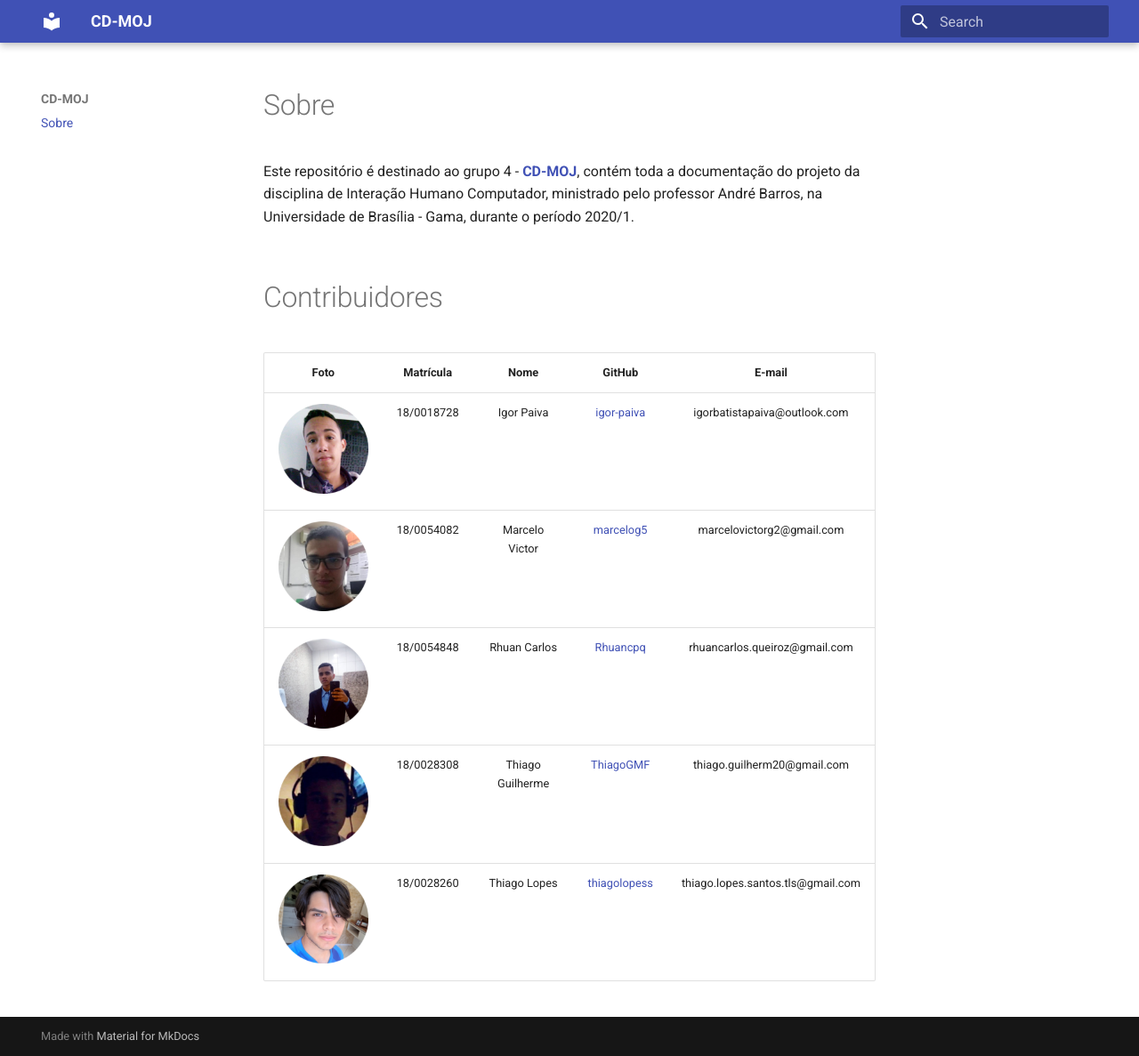
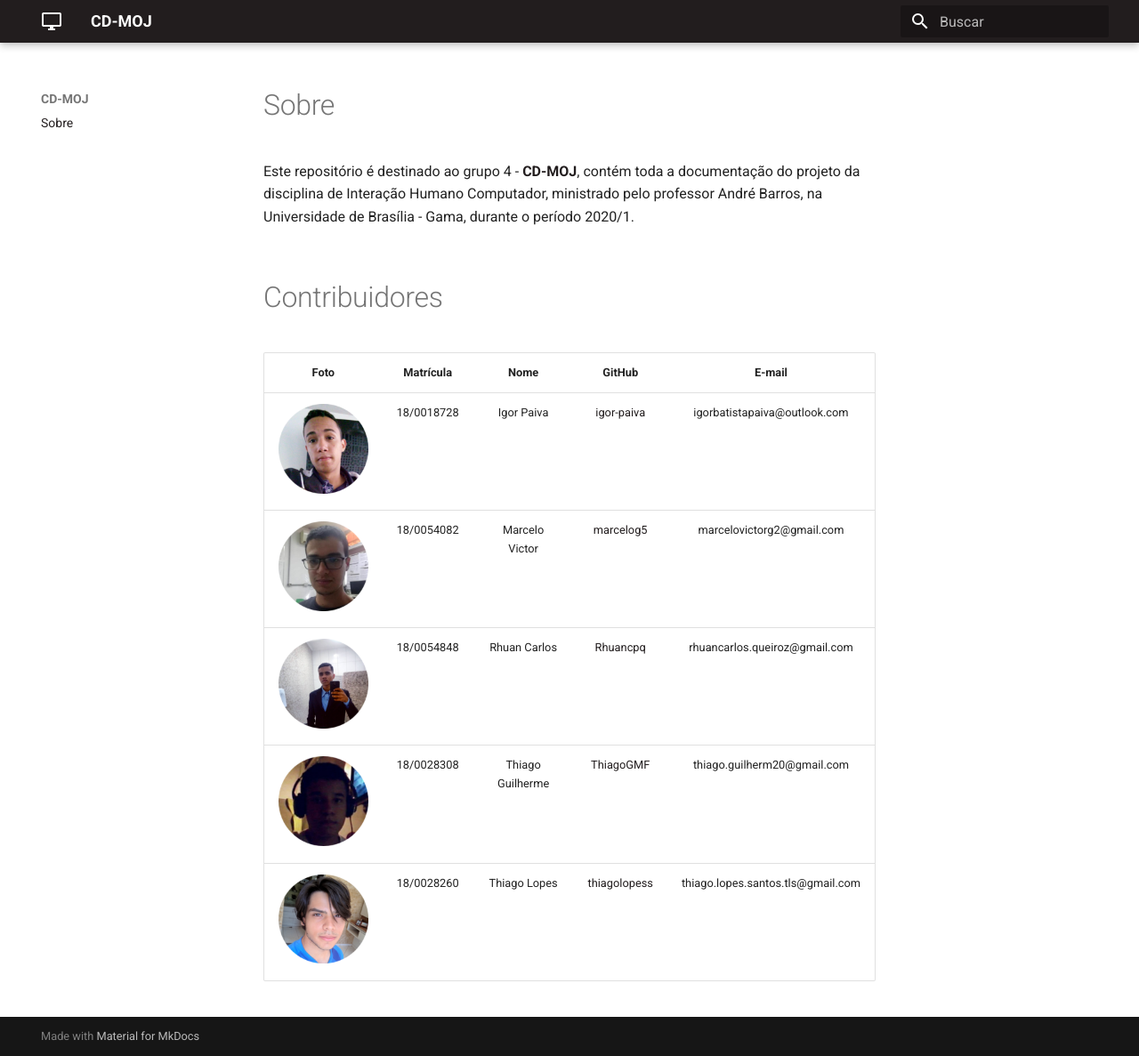
Before and after one commit to Interacao-Humano-Computador/2020.1-CD-MOJ, an MkDocs documentation site: the page built from docs/index.md, in a window 1280 px wide and 1187 px high. Shown: the whole window at 89% size. Built offline with MkDocs 1.6.1 and Material for MkDocs 9.7.7, drawn with Linux system fonts in a browser that asks for light colours.

Commit message:
Inserção de novo tema no pages
Co-authored-by: marcelog5 <marcelovictorg2@gmail.com>
Co-authored-by: igor-paiva <igorbatistapaiva@outlook.com>

```diff
--- /dev/null
+++ b/docs/stylesheets/extra.css
@@ -0,0 +1,5 @@
+:root {
+    --md-primary-fg-color:        #221d1e;
+    --md-primary-fg-color--light: #645c5c;
+    --md-primary-fg-color--dark:  #000000;
+}
--- a/mkdocs.yml
+++ b/mkdocs.yml
@@ -2,3 +2,8 @@
 
 theme:
   name: material
+  logo: assets/icons/computer_white.png
+  language: 'pt'
+
+extra_css:
+  - stylesheets/extra.css
```
